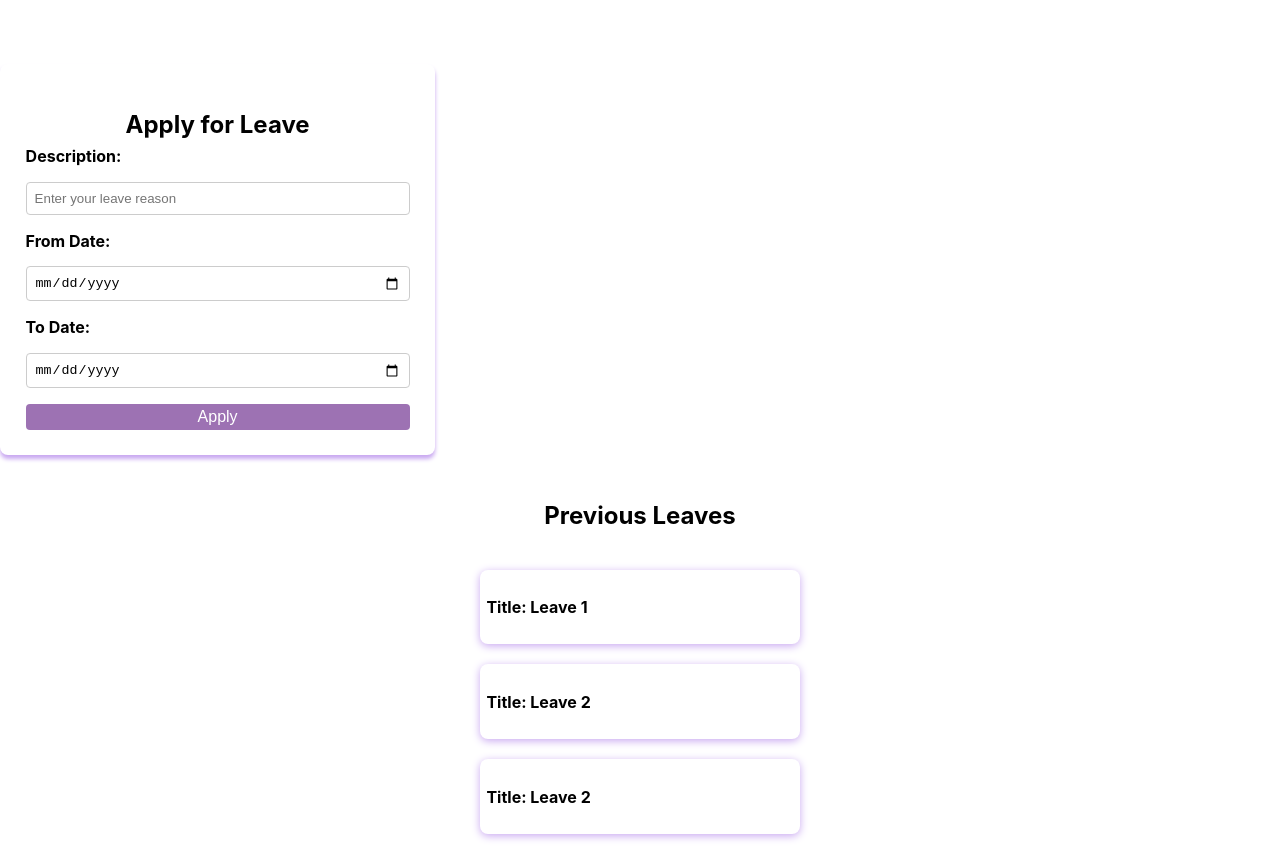
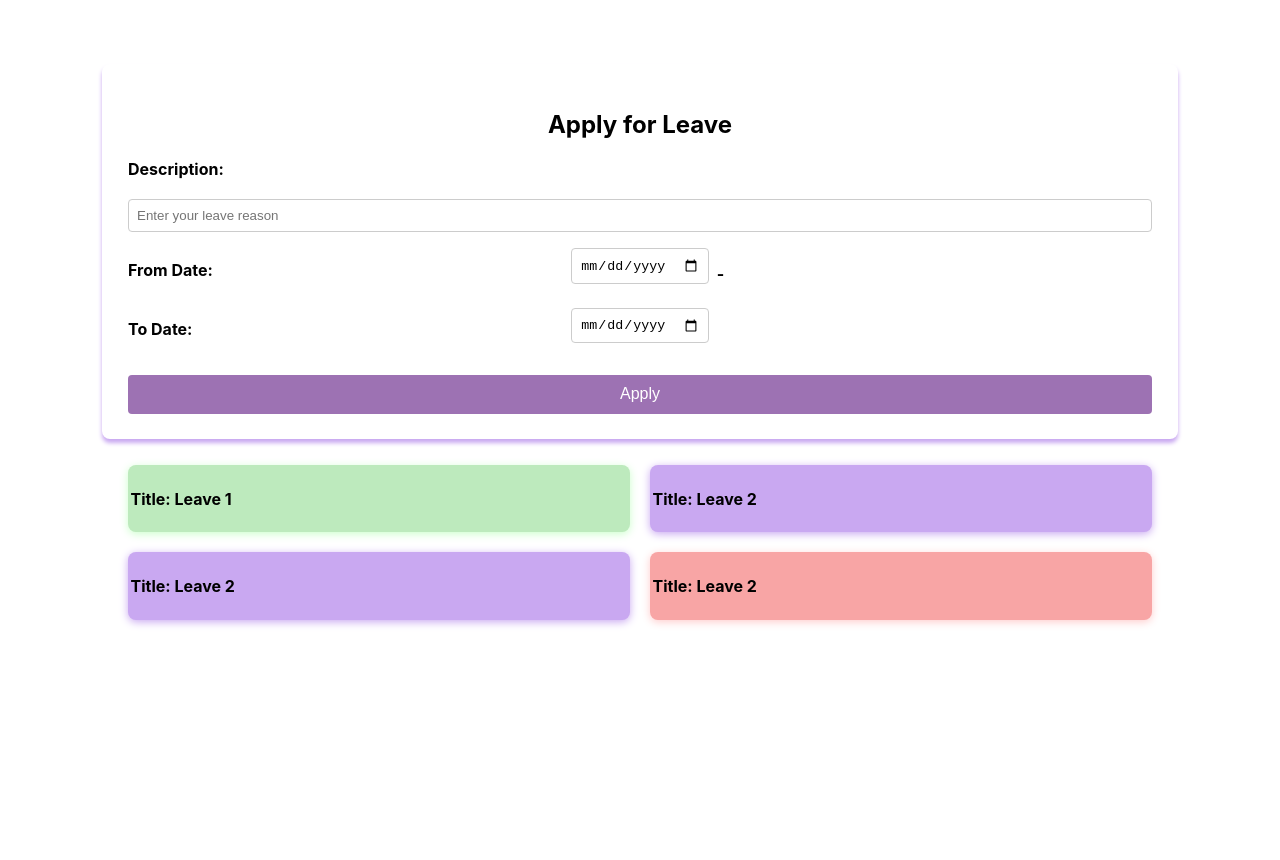
Before and after one commit to hash-insert/checkpoint-employee-management-app-bigapple, a React (Create React App) app in the folder client/: page /employee/leave in a window 1280 px wide. After the commit the page ends 800 px from the top, so only its background shows below. Built offline with nearby package versions, Linux system fonts and the light colour scheme.

Commit message:
updated colors for cards

```diff
--- a/client/package.json
+++ b/client/package.json
@@ -3,9 +3,14 @@
   "version": "0.1.0",
   "private": true,
   "dependencies": {
+    "@chakra-ui/react": "^2.8.0",
+    "@emotion/react": "^11.11.1",
+    "@emotion/styled": "^11.11.0",
+    "@mui/material": "^5.14.2",
     "@testing-library/jest-dom": "^5.16.5",
     "@testing-library/react": "^13.4.0",
     "@testing-library/user-event": "^13.5.0",
+    "framer-motion": "^10.13.1",
     "react": "^18.2.0",
     "react-dom": "^18.2.0",
     "react-router-dom": "^6.14.2",
--- a/client/public/index.html
+++ b/client/public/index.html
@@ -24,7 +24,7 @@
       work correctly both with client-side routing and a non-root public URL.
       Learn how to configure a non-root public URL by running `npm run build`.
     -->
-    <title>React App</title>
+    <title>Employee Management App</title>
   </head>
   <body>
     <noscript>You need to enable JavaScript to run this app.</noscript>
--- a/client/src/components/LeaveCard.js
+++ b/client/src/components/LeaveCard.js
@@ -1,26 +1,72 @@
-import React from 'react';
+import React, { useState } from 'react';
 import "./leaveCard.css";
 
+
 const LeaveCard = ({ leave, onApproveReject }) => {
-  const { userId, title, reason, fromDate, toDate, LeaveStatus } = leave;
+  const { userId, title,userName, reason, fromDate, toDate, LeaveStatus } = leave;
+  const [rejectionReason, setRejectionReason] = useState("");
+  const [showRejectionInput, setShowRejectionInput] = useState(false);
 
-  const handleApproveRejectClick = () => {
-    onApproveReject(userId);
+
+
+  const handleRejectClick = () => {
+    if (showRejectionInput) {
+      if (rejectionReason.trim() !== '') {
+        onApproveReject(userId,"Rejected");
+      }
+      setShowRejectionInput(false);
+      setRejectionReason("");
+    } else {
+      // Show Rejection Input
+      setShowRejectionInput(true);
+    }
+  };
+  const handleApproveClick = () => {
+    onApproveReject(userId,"Approved");
+}
+  const handleRejectionReasonChange = (e) => {
+    setRejectionReason(e.target.value);
   };
 
   return (
     <div className="leave-card-admin">
-      <h3>Title: {title}</h3>
+      <pre style={{ textAlign: "center", fontFamily: "'kanit', sans-serif", fontSize: "23px", color: "purple" }}>{userName}  </pre>
       <p>Reason: {reason}</p>
       <p>From Date: {fromDate}</p>
       <p>To Date: {toDate}</p>
       <p>Leave Status: {LeaveStatus}</p>
+      {showRejectionInput && (
+        <div className="rejection-input">
+          <input
+            type="text"
+            value={rejectionReason}
+            onChange={handleRejectionReasonChange}
+            placeholder="Enter reason for rejection"
+          />
+        </div>
+      )}
       <div className="button-group">
-      <button className="approve-button" onClick={handleApproveRejectClick}>Approve</button>
-        <button className="reject-button" onClick={handleApproveRejectClick}>Reject</button>
+        {showRejectionInput ? (
+          <>
+            <button className="confirm-reject-button" onClick={handleRejectClick}>
+              Confirm Reject
+            </button>
+            <button className="cancel-reject-button" onClick={handleRejectClick}>
+              Cancel
+            </button>
+          </>
+        ) : (
+          <>
+            <button className="approve-button" onClick={handleApproveClick}>
+              Approve
+            </button>
+            <button className="reject-button" onClick={handleRejectClick}>
+              Reject
+            </button>
+          </>
+        )}
       </div>
     </div>
   );
 };
-
 export default LeaveCard;
--- a/client/src/components/leaveCard.css
+++ b/client/src/components/leaveCard.css
@@ -1,10 +1,12 @@
 .leave-card-admin {
   border-radius: 8px;
-  box-shadow: 0 2px 4px #5a2675;
+  box-shadow: rgba(0, 0, 0, 0.15) 0px 2px 8px;
   padding: 15px;
   cursor: pointer;
   transition: all 0.2s ease;
+  margin-top: 3%;
 }
+
 
 .button-group {
   display: flex;
@@ -12,18 +14,79 @@
   margin-top: 2%;
 }
 
-.approve-button,
-.reject-button {
-  background-color: #9d72b3;
+
+.reject-button,
+.confirm-reject-button
+ {
+  background-color: #df7474;
   color: #fff;
   border: none;
   border-radius: 4px;
   padding: 1%;
   cursor: pointer;
   width: 45%;
+  transition: background-color 0.2s ease;
+  font-size: 18px;
+  margin-top: 4%;
+}
+.cancel-reject-button
+{
+
+  border: none;
+  border-radius: 4px;
+  padding: 1%;
+  cursor: pointer;
+  width: 45%;
+  transition: background-color 0.2s ease;
+  font-size: 18px;
+  margin-top: 4%;
+}
+.approve-button{ background-color: #68c27e;
+  color: #fff;
+  border: none;
+  border-radius: 4px;
+  padding: 1%;
+  cursor: pointer;
+  width: 45%;
+  transition: background-color 0.2s ease;
+  font-size: 18px;
+  margin-top: 4%;}
+
+.reject-button:hover,
+.confirm-reject-button:hover
+ {
+  background-color:#d46767;
+
+}
+.cancel-reject-button:hover{
+  background-color: #ccc;
+}
+.approve-button:hover{
+  background-color: #4dbb69
+}
+.rejection-input {
+  margin-top: 5px;
+  display: flex;
+  align-items: center;
 }
 
-.approve-button:hover,
-.reject-button:hover {
-  background-color: #5a2675;
+.rejection-input input {
+  flex: 1;
+  padding: 8px;
+  border: 1px solid #ccc;
+  border-radius: 4px;
+  font-size: 14px;
+
 }
+
+.rejection-input input:focus{
+  outline:none;
+   border:1px solid #9d72b3 ;
+}
+
+.leave-card-admin p{
+  font-size: 20px;
+  color: #9656b9;
+   margin: 8px 0;
+  word-wrap: break-word;
+}
--- a/client/src/components/leaveEmp.css
+++ b/client/src/components/leaveEmp.css
@@ -1,10 +1,16 @@
+.leave {
+  display: flex;
+  flex-direction: column;
+  justify-content: center;
+  align-items: center;
+}
 
 .leave-card {
   background-color: #fff;
   border-radius: 8px;
   box-shadow: 0 4px 4px #c9a8f1;
   padding: 2%;
-  width: 30%;
+  width: 80%;
   margin-top: 5%;
 }
 
@@ -19,7 +25,7 @@
 }
 
 .input-container label {
-  margin-bottom: 4%;
+  margin-bottom: 2%;
   font-weight: bold;
 }
 
@@ -28,7 +34,6 @@
   border-radius: 4px;
   padding: 8px;
   margin-bottom: 16px;
-
 }
 
 .apply-button {
@@ -45,11 +50,34 @@
 .apply-button:hover {
   background-color: #5a2675;
 }
-.input-container input:hover{
-  box-shadow: 0 4px 4px #c9a8f1;
+
+.input-container input:hover {
+  border-color:#5a2675 ;
 }
+
 .input-container input:focus {
   outline: none;
-  border-color: transparent;
-  box-shadow: 0 4px 4px #c9a8f1;
+  border-color: #5a2675;
+
 }
+
+.dates {
+  display: grid;
+  grid-template-columns: 1fr auto 1fr;
+  min-width: 100%;
+  width: 100%;
+  align-items: center;
+  gap: 8px;
+  margin-bottom: 16px;
+}
+
+.hyphen {
+  font-weight: bold;
+}
+
+
+@media screen and (max-width: 600px) {
+  .dates {
+    grid-template-columns: 1fr;
+  }
+}
--- a/client/src/components/leaveInfoCards.js
+++ b/client/src/components/leaveInfoCards.js
@@ -1,5 +1,5 @@
 import React, { useState } from 'react';
-import "./leaveinfo.css";
+import './leaveinfo.css';
 
 const LeaveInfoCards = ({ leaveData }) => {
   const [activeCard, setActiveCard] = useState(null);
@@ -10,10 +10,9 @@ const LeaveInfoCards = ({ leaveData }) => {
 
   return (
     <div className="leave-info-cards-container">
-      <h2>Previous Leaves</h2>
       {leaveData.map((leave, index) => (
         <div
-          className={`leave-info-card ${index === activeCard ? 'active' : ''}`}
+          className={`leave-info-card ${index === activeCard ? 'active' : ''} ${getCardColorClass(leave.LeaveStatus)}`}
           key={index}
           onClick={() => handleCardClick(index)}
         >
@@ -32,4 +31,18 @@ const LeaveInfoCards = ({ leaveData }) => {
   );
 };
 
+
+const getCardColorClass = (leaveStatus) => {
+  switch (leaveStatus) {
+    case 'Rejected':
+      return 'rejected';
+    case 'Pending':
+      return 'pending';
+    case 'Approved':
+      return 'approved';
+    default:
+      return '';
+  }
+};
+
 export default LeaveInfoCards;
--- a/client/src/components/leavePageAdmin.js
+++ b/client/src/components/leavePageAdmin.js
@@ -1,52 +1,91 @@
-import React, { useState} from 'react';
+import React, { useState,useEffect} from 'react';
 import LeaveCard from './LeaveCard';
 import "./leavePageAdmin.css";
 
 const initialLeaveData = [
   {
-    userId: "user1",
+    userId: "1",
+    userName:"Bhoomika",
     title: "Leave 1",
-    reason: "Personal reasons",
+    reason: "personal reason",
     fromDate: "2023-07-25",
     toDate: "2023-07-28",
-
+    LeaveStatus: "Pending",
 
   },
   {
-    userId: "user3",
+    userId: "3",
+    userName:"Tharun",
     title: "Leave 2",
     reason: "Vacation",
     fromDate: "2023-08-10",
     toDate: "2023-08-15",
-
+    LeaveStatus: "Pending",
   },
   {
-    userId: "user4",
-    title: "Leave 2",
+    userId: "4",
+    userName:"Nikhil",
+    title: "Leave 3",
     reason: "Vacation",
     fromDate: "2023-08-10",
     toDate: "2023-08-15",
-
+    LeaveStatus: "Pending",
   },
   {
-    userId: "user5",
-    title: "Leave 2",
+    userId: "5",
+    title: "Leave 4",
+    userName:"kaushik",
     reason: "Vacation",
     fromDate: "2023-08-10",
     toDate: "2023-08-15",
-
+    LeaveStatus: "Pending",
+  },
+  {
+    userId: "6",
+    title: "Leave 6",
+    userName:"sathwik",
+    reason: "Vacation",
+    fromDate: "2023-08-10",
+    toDate: "2023-08-15",
+    LeaveStatus: "Pending",
   }
 ];
 
 function LeavePageAdmin() {
   const [leaveData, setLeaveData] = useState(initialLeaveData);
-  const handleApproveReject = (userId) => {
+  const [approvedLeaves, setApprovedLeaves] = useState([]);
+  const [rejectedLeaves, setRejectedLeaves] = useState([]);
+  useEffect(() => {
+    console.log("Updated approvedLeaves:", approvedLeaves);
+  }, [approvedLeaves]);
+
+  useEffect(() => {
+    console.log("Updated rejectedLeaves:", rejectedLeaves);
+  }, [rejectedLeaves]);
+  const handleApproveReject = (userId, status) => {
+    const updatedLeaveData = leaveData.map((leave) => {
+      if (leave.userId === userId) {
+        return {
+          ...leave,
+          LeaveStatus: status === "Approved" ? "Approved" : "Rejected",
+        };
+      }
+      return leave;
+    });
+
+    if (status === "Approved") {
+      const approvedLeave = updatedLeaveData.find((leave) => leave.userId === userId);
+      setApprovedLeaves((prevLeaves) => [...prevLeaves, approvedLeave]);
+    } else if (status === "Rejected") {
+      const rejectedLeave = updatedLeaveData.find((leave) => leave.userId === userId);
+      setRejectedLeaves((prevLeaves) => [...prevLeaves, rejectedLeave]);
+    }
+
     setLeaveData((prevData) => prevData.filter((leave) => leave.userId !== userId));
   };
 
   return (
     <div className="leave-page-admin">
-      <h2 style={{ marginBottom: "5%" }}>Leaves</h2>
       <div className="leave-cards-container">
         {leaveData.map((leave) => (
           <LeaveCard key={leave.userId} leave={leave} onApproveReject={handleApproveReject} />
--- a/client/src/components/leavePageEmp.js
+++ b/client/src/components/leavePageEmp.js
@@ -1,7 +1,9 @@
+
 import React from "react";
 import LeaveInfoCards from "./leaveInfoCards";
 import "./leaveEmp.css";
-function leavePageEmp() {
+
+function LeavePageEmp() {
   const leaveData = [
     {
       title: "Leave 1",
@@ -24,6 +26,13 @@ function leavePageEmp() {
       toDate: "2023-08-15",
       LeaveStatus: "Pending",
     },
+    {
+      title: "Leave 2",
+      reason: "Vacation",
+      fromDate: "2023-08-10",
+      toDate: "2023-08-15",
+      LeaveStatus: "Rejected",
+    }
   ];
 
   return (
@@ -32,17 +41,22 @@ function leavePageEmp() {
         <div className="leave-card">
           <h2>Apply for Leave</h2>
           <div className="input-container">
-            <label>Description:</label>
+            <label htmlFor="description">Description:</label>
             <input
               type="text"
               id="description"
               placeholder="Enter your leave reason"
             />
-            <label>From Date:</label>
-            <input type="date" id="from-date" />
 
-            <label>To Date:</label>
-            <input type="date" id="to-date" />
+            <div className="dates">
+              <label htmlFor="from-date">From Date:</label>
+              <input type="date" id="from-date" />
+
+              <span className="hyphen">-</span>
+
+              <label htmlFor="to-date">To Date:</label>
+              <input type="date" id="to-date" />
+            </div>
 
             <button className="apply-button">Apply</button>
           </div>
@@ -53,4 +67,4 @@ function leavePageEmp() {
   );
 }
 
-export default leavePageEmp;
+export default LeavePageEmp;
--- a/client/src/components/leaveinfo.css
+++ b/client/src/components/leaveinfo.css
@@ -1,4 +1,4 @@
-
+/*
 .leave-info-cards-container {
   display: flex;
   flex-wrap: wrap;
@@ -16,4 +16,40 @@
   width: 25%;
   cursor: pointer;
   transition: all 0.2s ease;
+} */
+.leave-info-cards-container {
+  display: grid;
+  width:80%;
+  grid-template-columns: repeat(2, 1fr);
+  justify-content: center;
+  align-items: center;
+  margin: 2% auto;
+  gap: 20px;
 }
+
+.leave-info-card {
+  border-radius: 8px;
+  padding: 0.5%;
+  cursor: pointer;
+  transition: all 0.2s ease;
+}
+
+@media (max-width: 600px) {
+  .leave-info-cards-container {
+    grid-template-columns: repeat(1, 1fr);
+  }
+}
+.rejected {
+  background-color: #f8a5a5; /* Light red */
+  box-shadow: #ffcccc 0px 2px 8px 0px;
+}
+
+.pending {
+  background-color: #c9a8f1 ; /* Light purple */
+  box-shadow: #c9a8f1 0px 2px 8px 0px;
+}
+
+.approved {
+  background-color: #bdeabd; /* Light green */
+  box-shadow: #ccffcc 0px 2px 8px 0px;
+}
```
Also changed, not shown: client/src/components/leavePageAdmin.css (+7 -6 lines), 1 other file (tests, documents, lock files or other folders).
